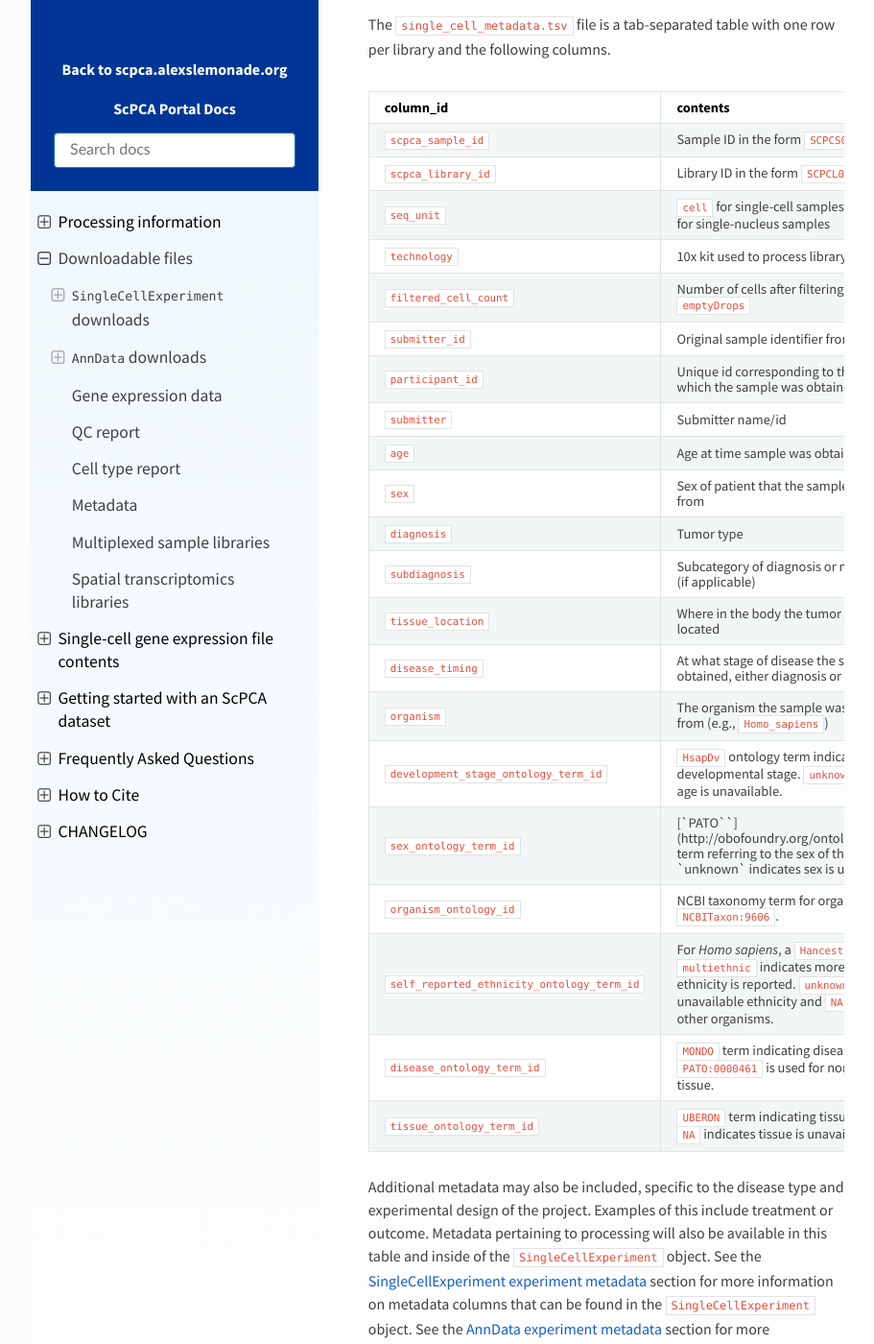
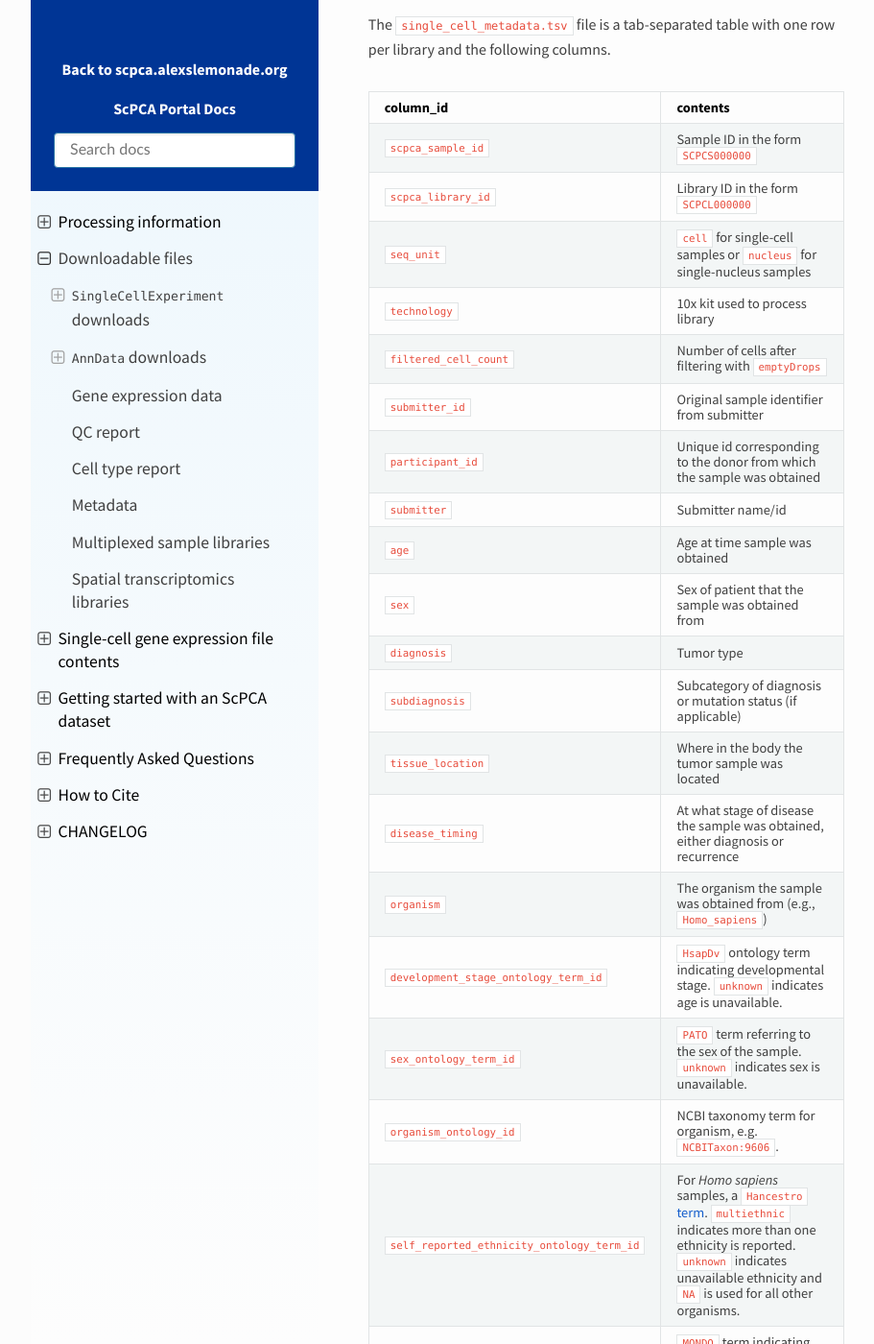
Before and after one commit to DongzeHE/scpca-docs, a Sphinx documentation site: the page built from docs/download_files.md, in a window 1280 px wide and 1400 px high, scrolled down 6587 px. Shown: the whole window at 96% size, without its empty margins (158-1069 px from the left). Built offline with Sphinx 7.4.7 and the Read the Docs theme 2.0.0, drawn with Linux system fonts in a browser that asks for light colours.

Commit message:
Apply suggestions from code review
Co-authored-by: Jaclyn Taroni <19534205+jaclyn-taroni@users.noreply.github.com>

```diff
--- a/docs/download_files.md
+++ b/docs/download_files.md
@@ -107,9 +107,9 @@
 | `disease_timing`  | At what stage of disease the sample was obtained, either diagnosis or recurrence |
 | `organism`         | The organism the sample was obtained from (e.g., `Homo_sapiens`) |
 | `development_stage_ontology_term_id` | `HsapDv` ontology term indicating developmental stage. `unknown` indicates age is unavailable. |
-| `sex_ontology_term_id`| [`PATO``](http://obofoundry.org/ontology/pato.html) term referring to the sex of the sample. `unknown` indicates sex is unavailable. |
+| `sex_ontology_term_id`| [`PATO`](http://obofoundry.org/ontology/pato.html) term referring to the sex of the sample. `unknown` indicates sex is unavailable. |
 | `organism_ontology_id`| NCBI taxonomy term for organism, e.g. [`NCBITaxon:9606`](https://ontobee.org/ontology/NCBITaxon?iri=http://purl.obolibrary.org/obo/NCBITaxon_9606). |
-| `self_reported_ethnicity_ontology_term_id` | For _Homo sapiens_, a [`Hancestro` term](http://obofoundry.org/ontology/hancestro.html). `multiethnic` indicates more than one ethnicity is reported. `unknown` indicates unavailable ethnicity and `NA` is used for all other organisms. |
+| `self_reported_ethnicity_ontology_term_id` | For _Homo sapiens_ samples, a [`Hancestro` term](http://obofoundry.org/ontology/hancestro.html). `multiethnic` indicates more than one ethnicity is reported. `unknown` indicates unavailable ethnicity and `NA` is used for all other organisms. |
 | `disease_ontology_term_id` | [`MONDO`](http://obofoundry.org/ontology/mondo.html) term indicating disease type. [`PATO:0000461`](https://ontobee.org/ontology/PATO?iri=http://purl.obolibrary.org/obo/PATO_0000461) is used for normal or healthy tissue. |
 | `tissue_ontology_term_id` | [`UBERON`](http://obofoundry.org/ontology/uberon.html) term indicating tissue of origin. `NA` indicates tissue is unavailable.  |
 
```
